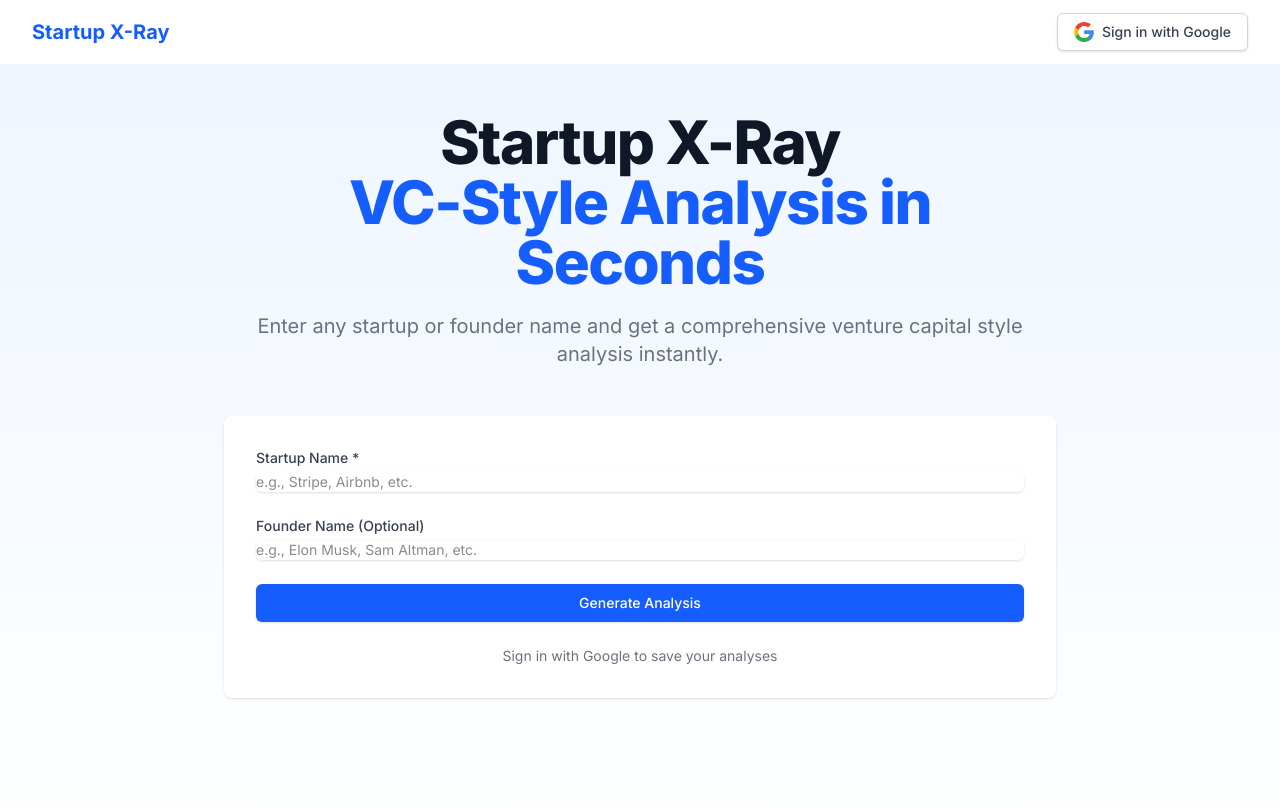
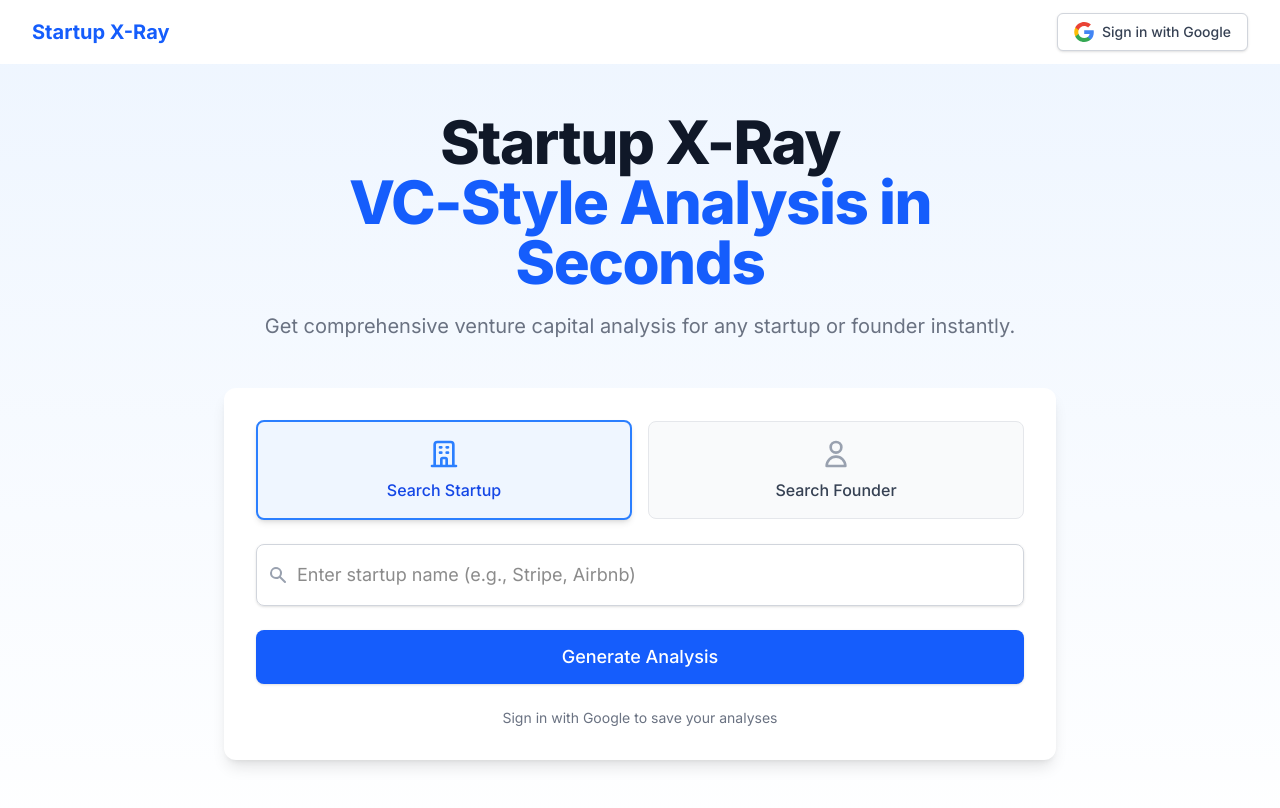
Before and after one commit to tonychang04/startup-xray, a Next.js app: page / in a window 1280 px wide. Shown: the top 808 px of the page. Built offline with nearby package versions, Linux system fonts and the light colour scheme; no server answers.

Commit message:
make UI better

```diff
--- a/src/app/page.tsx
+++ b/src/app/page.tsx
@@ -7,8 +7,8 @@ import { z } from 'zod';
 import { zodResolver } from '@hookform/resolvers/zod';
 
 const analysisSchema = z.object({
-  startupName: z.string().min(1, 'Startup name is required'),
-  founderName: z.string().optional(),
+  searchType: z.enum(['startup', 'founder']),
+  searchTerm: z.string().min(1, 'Please enter a search term'),
 });
 
 type AnalysisFormData = z.infer<typeof analysisSchema>;
@@ -24,7 +24,7 @@ interface AnalysisResult {
 }
 
 export default function Home() {
-  const { user, signInWithGoogle } = useAuth();
+  const { user, loading, signInWithGoogle } = useAuth();
   const [isAnalyzing, setIsAnalyzing] = useState(false);
   const [error, setError] = useState<string | null>(null);
   const [analysisResult, setAnalysisResult] = useState<AnalysisResult | null>(null);
@@ -33,10 +33,17 @@ export default function Home() {
     register,
     handleSubmit,
     formState: { errors },
-    reset
+    reset,
+    watch
   } = useForm<AnalysisFormData>({
     resolver: zodResolver(analysisSchema),
+    defaultValues: {
+      searchType: 'startup',
+      searchTerm: '',
+    }
   });
+
+  const searchType = watch('searchType');
 
   const onSubmit = async (data: AnalysisFormData) => {
     if (!user) {
@@ -59,8 +66,8 @@ export default function Home() {
           'Content-Type': 'application/json',
         },
         body: JSON.stringify({
-          startupName: data.startupName,
-          founderName: data.founderName,
+          startupName: data.searchType === 'startup' ? data.searchTerm : undefined,
+          founderName: data.searchType === 'founder' ? data.searchTerm : undefined,
         }),
       });
 
@@ -81,8 +88,8 @@ export default function Home() {
               'Content-Type': 'application/json',
             },
             body: JSON.stringify({
-              name: data.startupName,
-              founderName: data.founderName,
+              name: data.searchType === 'startup' ? data.searchTerm : result.analysis.startupName || 'Unknown',
+              founderName: data.searchType === 'founder' ? data.searchTerm : result.analysis.founderName || 'Unknown',
               userId: user.id,
             }),
           });
@@ -132,58 +139,78 @@ export default function Home() {
             <span className="block text-blue-600">VC-Style Analysis in Seconds</span>
           </h1>
           <p className="mt-3 max-w-md mx-auto text-base text-gray-500 sm:text-lg md:mt-5 md:text-xl md:max-w-3xl">
-            Enter any startup or founder name and get a comprehensive venture capital style analysis instantly.
+            Get comprehensive venture capital analysis for any startup or founder instantly.
           </p>
         </div>
 
         {!analysisResult ? (
-          <div className="bg-white shadow rounded-lg p-6 md:p-8">
+          <div className="bg-white shadow-lg rounded-xl p-6 md:p-8 transition-all duration-300 hover:shadow-xl">
             <form onSubmit={handleSubmit(onSubmit)} className="space-y-6">
               {error && (
-                <div className="bg-red-50 p-4 rounded-md text-red-700">
+                <div className="bg-red-50 p-4 rounded-md text-red-700 border border-red-200">
                   {error}
                 </div>
               )}
 
-              <div>
-                <label htmlFor="startupName" className="block text-sm font-medium text-gray-700">
-                  Startup Name *
-                </label>
-                <div className="mt-1">
-                  <input
-                    id="startupName"
-                    type="text"
-                    {...register('startupName')}
-                    className="shadow-sm focus:ring-blue-500 focus:border-blue-500 block w-full sm:text-sm border-gray-300 rounded-md"
-                    placeholder="e.g., Stripe, Airbnb, etc."
-                  />
-                  {errors.startupName && (
-                    <p className="mt-1 text-sm text-red-600">{errors.startupName.message}</p>
-                  )}
+              <div className="flex flex-col sm:flex-row gap-4 justify-center mb-6">
+                <div className="flex-1 flex items-center justify-center">
+                  <label className={`flex items-center justify-center w-full p-4 rounded-lg cursor-pointer transition-all duration-300 ${searchType === 'startup' ? 'bg-blue-50 border-2 border-blue-500 shadow-md' : 'bg-gray-50 border border-gray-200 hover:bg-gray-100'}`}>
+                    <input
+                      type="radio"
+                      value="startup"
+                      {...register('searchType')}
+                      className="sr-only"
+                    />
+                    <div className="text-center">
+                      <svg xmlns="http://www.w3.org/2000/svg" className={`h-8 w-8 mx-auto mb-2 ${searchType === 'startup' ? 'text-blue-500' : 'text-gray-400'}`} fill="none" viewBox="0 0 24 24" stroke="currentColor">
+                        <path strokeLinecap="round" strokeLinejoin="round" strokeWidth={2} d="M19 21V5a2 2 0 00-2-2H7a2 2 0 00-2 2v16m14 0h2m-2 0h-5m-9 0H3m2 0h5M9 7h1m-1 4h1m4-4h1m-1 4h1m-5 10v-5a1 1 0 011-1h2a1 1 0 011 1v5m-4 0h4" />
+                      </svg>
+                      <span className={`font-medium ${searchType === 'startup' ? 'text-blue-700' : 'text-gray-700'}`}>Search Startup</span>
+                    </div>
+                  </label>
+                </div>
+
+                <div className="flex-1 flex items-center justify-center">
+                  <label className={`flex items-center justify-center w-full p-4 rounded-lg cursor-pointer transition-all duration-300 ${searchType === 'founder' ? 'bg-blue-50 border-2 border-blue-500 shadow-md' : 'bg-gray-50 border border-gray-200 hover:bg-gray-100'}`}>
+                    <input
+                      type="radio"
+                      value="founder"
+                      {...register('searchType')}
+                      className="sr-only"
+                    />
+                    <div className="text-center">
+                      <svg xmlns="http://www.w3.org/2000/svg" className={`h-8 w-8 mx-auto mb-2 ${searchType === 'founder' ? 'text-blue-500' : 'text-gray-400'}`} fill="none" viewBox="0 0 24 24" stroke="currentColor">
+                        <path strokeLinecap="round" strokeLinejoin="round" strokeWidth={2} d="M16 7a4 4 0 11-8 0 4 4 0 018 0zM12 14a7 7 0 00-7 7h14a7 7 0 00-7-7z" />
+                      </svg>
+                      <span className={`font-medium ${searchType === 'founder' ? 'text-blue-700' : 'text-gray-700'}`}>Search Founder</span>
+                    </div>
+                  </label>
                 </div>
               </div>
 
-              <div>
-                <label htmlFor="founderName" className="block text-sm font-medium text-gray-700">
-                  Founder Name (Optional)
-                </label>
-                <div className="mt-1">
-                  <input
-                    id="founderName"
-                    type="text"
-                    {...register('founderName')}
-                    className="shadow-sm focus:ring-blue-500 focus:border-blue-500 block w-full sm:text-sm border-gray-300 rounded-md"
-                    placeholder="e.g., Elon Musk, Sam Altman, etc."
-                  />
+              <div className="relative">
+                <div className="absolute inset-y-0 left-0 pl-3 flex items-center pointer-events-none">
+                  <svg className="h-5 w-5 text-gray-400" xmlns="http://www.w3.org/2000/svg" viewBox="0 0 20 20" fill="currentColor" aria-hidden="true">
+                    <path fillRule="evenodd" d="M8 4a4 4 0 100 8 4 4 0 000-8zM2 8a6 6 0 1110.89 3.476l4.817 4.817a1 1 0 01-1.414 1.414l-4.816-4.816A6 6 0 012 8z" clipRule="evenodd" />
+                  </svg>
                 </div>
+                <input
+                  type="text"
+                  {...register('searchTerm')}
+                  className="block w-full pl-10 pr-3 py-4 border border-gray-300 rounded-lg shadow-sm focus:ring-blue-500 focus:border-blue-500 text-lg"
+                  placeholder={searchType === 'startup' ? 'Enter startup name (e.g., Stripe, Airbnb)' : 'Enter founder name (e.g., Elon Musk, Sam Altman)'}
+                />
               </div>
+              {errors.searchTerm && (
+                <p className="mt-1 text-sm text-red-600">{errors.searchTerm.message}</p>
+              )}
 
               <div>
                 <button
                   type="submit"
                   disabled={isAnalyzing}
-                  className={`w-full flex justify-center py-2 px-4 border border-transparent rounded-md shadow-sm text-sm font-medium text-white bg-blue-600 hover:bg-blue-700 focus:outline-none focus:ring-2 focus:ring-offset-2 focus:ring-blue-500 ${
-                    isAnalyzing ? 'opacity-75 cursor-not-allowed' : ''
+                  className={`w-full flex justify-center py-3 px-4 border border-transparent rounded-lg shadow-sm text-lg font-medium text-white bg-blue-600 hover:bg-blue-700 focus:outline-none focus:ring-2 focus:ring-offset-2 focus:ring-blue-500 transition-all duration-300 ${
+                    isAnalyzing ? 'opacity-75 cursor-not-allowed' : 'transform hover:-translate-y-0.5'
                   }`}
                 >
                   {isAnalyzing ? (
@@ -195,68 +222,77 @@ export default function Home() {
                       Analyzing...
                     </>
                   ) : (
-                    'Generate Analysis'
+                    `Generate Analysis`
                   )}
                 </button>
               </div>
 
               {!user && (
-                <div className="text-center text-sm text-gray-500">
+                <div className="text-center text-sm text-gray-500 mt-4">
                   <p>Sign in with Google to save your analyses</p>
                 </div>
               )}
             </form>
           </div>
         ) : (
-          <div className="bg-white shadow rounded-lg overflow-hidden">
-            <div className="px-4 py-5 sm:px-6 bg-gray-50 border-b border-gray-200">
-              <h3 className="text-lg leading-6 font-medium text-gray-900">
-                Analysis Results
+          <div className="bg-white shadow-lg rounded-xl overflow-hidden transition-all duration-300 hover:shadow-xl">
+            <div className="px-4 py-5 sm:px-6 bg-gradient-to-r from-blue-50 to-indigo-50 border-b border-gray-200">
+              <h3 className="text-lg leading-6 font-medium text-gray-900 flex items-center">
+                <span className="mr-2">Analysis Results</span>
+                {searchType === 'startup' ? (
+                  <svg xmlns="http://www.w3.org/2000/svg" className="h-5 w-5 text-blue-500" fill="none" viewBox="0 0 24 24" stroke="currentColor">
+                    <path strokeLinecap="round" strokeLinejoin="round" strokeWidth={2} d="M19 21V5a2 2 0 00-2-2H7a2 2 0 00-2 2v16m14 0h2m-2 0h-5m-9 0H3m2 0h5M9 7h1m-1 4h1m4-4h1m-1 4h1m-5 10v-5a1 1 0 011-1h2a1 1 0 011 1v5m-4 0h4" />
+                  </svg>
+                ) : (
+                  <svg xmlns="http://www.w3.org/2000/svg" className="h-5 w-5 text-blue-500" fill="none" viewBox="0 0 24 24" stroke="currentColor">
+                    <path strokeLinecap="round" strokeLinejoin="round" strokeWidth={2} d="M16 7a4 4 0 11-8 0 4 4 0 018 0zM12 14a7 7 0 00-7 7h14a7 7 0 00-7-7z" />
+                  </svg>
+                )}
               </h3>
             </div>
 
             <div className="px-4 py-5 sm:p-6 space-y-6">
               <section>
-                <h3 className="text-lg font-semibold mb-2">Overview</h3>
+                <h3 className="text-lg font-semibold mb-2 text-gray-900 border-b pb-2">Overview</h3>
                 <p className="text-gray-700">{analysisResult.overview}</p>
               </section>
 
               <section>
-                <h3 className="text-lg font-semibold mb-2">Market Opportunity</h3>
+                <h3 className="text-lg font-semibold mb-2 text-gray-900 border-b pb-2">Market Opportunity</h3>
                 <p className="text-gray-700">{analysisResult.marketOpportunity}</p>
               </section>
 
               <section>
-                <h3 className="text-lg font-semibold mb-2">Competitive Landscape</h3>
+                <h3 className="text-lg font-semibold mb-2 text-gray-900 border-b pb-2">Competitive Landscape</h3>
                 <p className="text-gray-700">{analysisResult.competitiveLandscape}</p>
               </section>
 
               <section>
-                <h3 className="text-lg font-semibold mb-2">Business Model</h3>
+                <h3 className="text-lg font-semibold mb-2 text-gray-900 border-b pb-2">Business Model</h3>
                 <p className="text-gray-700">{analysisResult.businessModel}</p>
               </section>
 
               <section>
-                <h3 className="text-lg font-semibold mb-2">Team Assessment</h3>
+                <h3 className="text-lg font-semibold mb-2 text-gray-900 border-b pb-2">Team Assessment</h3>
                 <p className="text-gray-700">{analysisResult.teamAssessment}</p>
               </section>
 
               <section>
-                <h3 className="text-lg font-semibold mb-2">Risks and Challenges</h3>
+                <h3 className="text-lg font-semibold mb-2 text-gray-900 border-b pb-2">Risks and Challenges</h3>
                 <p className="text-gray-700">{analysisResult.risksAndChallenges}</p>
               </section>
 
               <section>
-                <h3 className="text-lg font-semibold mb-2">Investment Potential</h3>
+                <h3 className="text-lg font-semibold mb-2 text-gray-900 border-b pb-2">Investment Potential</h3>
                 <p className="text-gray-700">{analysisResult.investmentPotential}</p>
               </section>
 
               <div className="mt-6">
                 <button
                   onClick={handleReset}
-                  className="w-full flex justify-center py-2 px-4 border border-gray-300 rounded-md shadow-sm text-sm font-medium text-gray-700 bg-white hover:bg-gray-50 focus:outline-none focus:ring-2 focus:ring-offset-2 focus:ring-blue-500"
+                  className="w-full flex justify-center py-3 px-4 border border-gray-300 rounded-lg shadow-sm text-lg font-medium text-gray-700 bg-white hover:bg-gray-50 focus:outline-none focus:ring-2 focus:ring-offset-2 focus:ring-blue-500 transition-all duration-300 transform hover:-translate-y-0.5"
                 >
-                  Analyze Another Startup
+                  Analyze Another Startup or Founder
                 </button>
               </div>
             </div>
```
Also changed, not shown: next.config.js (added, +8 -0 lines).
